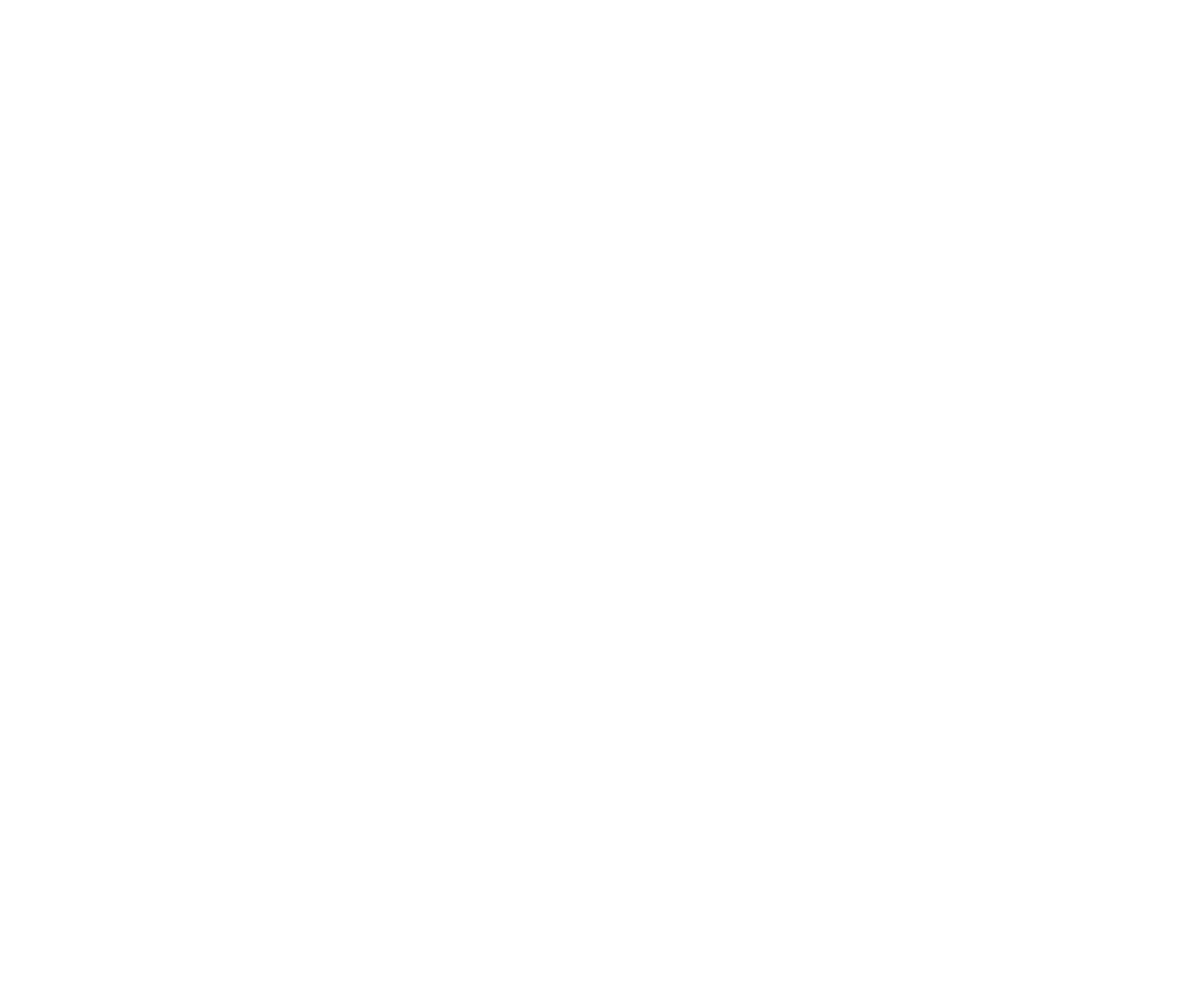
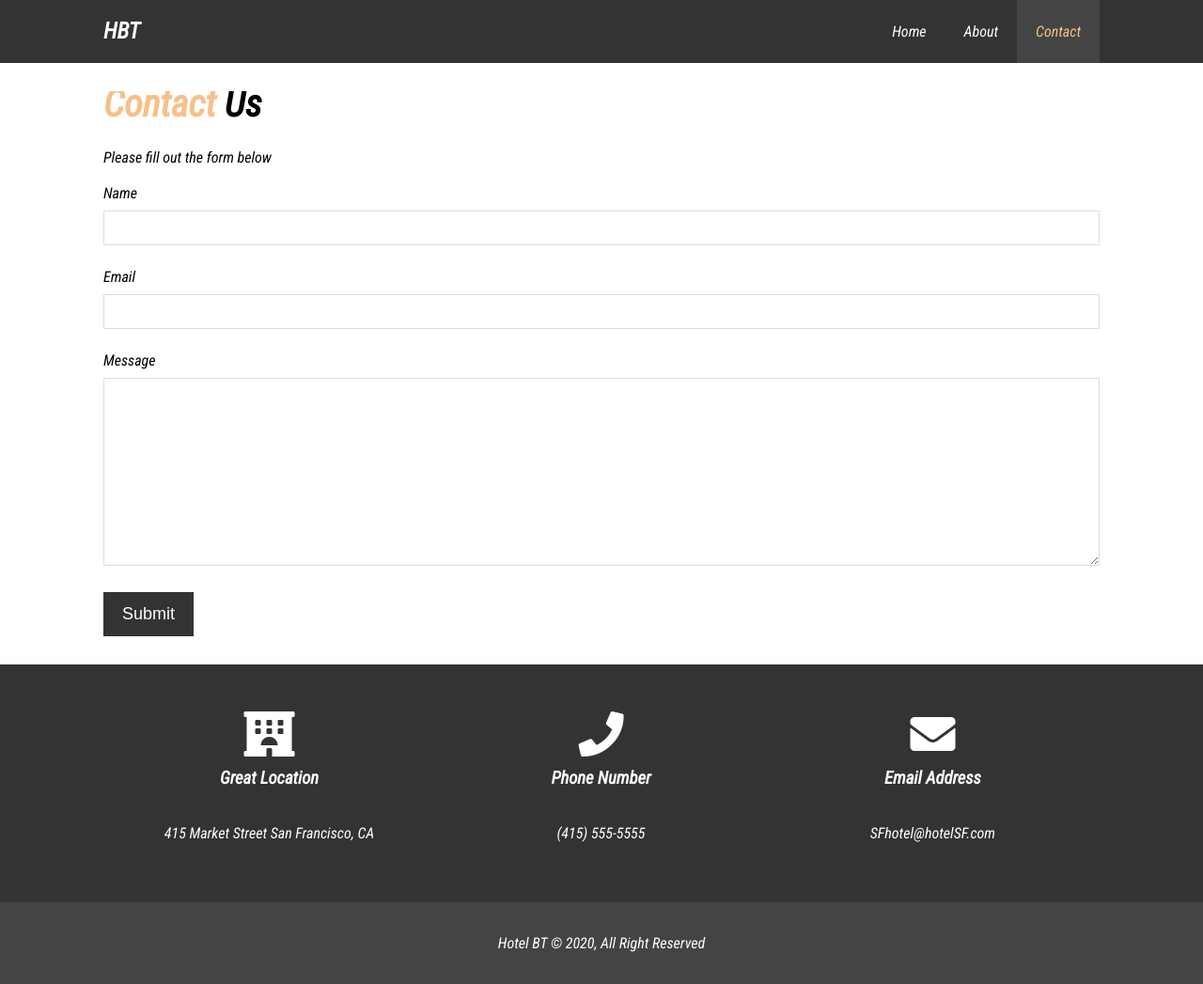
Before and after one commit to BGM6/Hotel-Website, a plain HTML site: page contact.html in a window 1280 px wide. Shown: the whole page at 94% size. Before the commit the page ends 800 px from the top, so only its background shows below. Drawn offline with Linux system fonts and the light colour scheme.

Commit message:
finished project

```diff
--- a/contact.html
+++ b/contact.html
@@ -0,0 +1,83 @@
+<!doctype html>
+<html lang="en">
+<head>
+    <meta charset="UTF-8">
+    <meta name="viewport"
+          content="width=device-width, user-scalable=no, initial-scale=1.0, maximum-scale=1.0, minimum-scale=1.0">
+    <meta http-equiv="X-UA-Compatible" content="ie=edge">
+    <meta name="description" content="Welcome to the most best hotel ever">
+    <meta name="keywords" content="hotel, best hotel, sf hotel">
+    <link rel="stylesheet" href="css/style.css">
+    <link rel="preconnect" href="https://fonts.gstatic.com">
+    <link href="https://fonts.googleapis.com/css2?family=Roboto+Condensed:ital@1&display=swap" rel="stylesheet">
+    <link rel="stylesheet" href="https://use.fontawesome.com/releases/v5.15.1/css/all.css"
+          integrity="sha384-vp86vTRFVJgpjF9jiIGPEEqYqlDwgyBgEF109VFjmqGmIY/Y4HV4d3Gp2irVfcrp" crossorigin="anonymous">
+    <title>Contact</title>
+</head>
+<body>
+<header>
+    <nav id="navbar">
+        <div class="container">
+            <h1 class="logo"><a href="index.html">HBT</a></h1>
+            <ul>
+                <li><a href="index.html">Home</a></li>
+                <li><a href="about.html">About</a></li>
+                <li><a class="current" href="contact.html">Contact</a></li>
+            </ul>
+        </div>
+    </nav>
+
+</header>
+
+<section id="contact-form" class="py-3">
+    <div class="container">
+        <h1 class="l-heading "><span class="text-primary">Contact</span> Us</h1>
+        <p>Please fill out the form below</p>
+        <form action="process.php">
+            <div class="form-group">
+                <label for="name">Name</label>
+                <input type="text" name="name" id="name">
+            </div>
+
+            <div class="form-group">
+                <label for="email">Email</label>
+                <input type="email" name="email" id="email">
+            </div>
+
+            <div class="form-group">
+                <label for="message">Message</label>
+                <textarea name="message" id="message"></textarea>
+
+            </div>
+            <button type="submit" class="btn">Submit</button>
+
+        </form>
+    </div>
+</section>
+
+<section id="contact-info" class="bg-dark">
+    <div class="container">
+
+        <div class="box">
+            <i class="fas fa-hotel fa-3x"></i>
+            <h3>Great Location</h3>
+            <p>415 Market Street San Francisco, CA</p>
+        </div>
+        <div class="box">
+            <i class="fas fa-phone fa-3x"></i>
+            <h3>Phone Number</h3>
+            <p>(415) 555-5555</p>
+        </div>
+        <div class="box">
+            <i class="fas fa-envelope fa-3x"></i>
+            <h3>Email Address</h3>
+            <p>SFhotel@hotelSF.com</p>
+        </div>
+
+    </div>
+</section>
+<footer id="main-footer">
+    <p>Hotel BT &copy; 2020, All Right Reserved</p>
+</footer>
+</body>
+</html>
--- a/css/style.css
+++ b/css/style.css
@@ -224,8 +224,7 @@ p {
 /*Testimonials*/
 #testimonials {
     height: 600px;
-    background: url('../img/test-bg.jpg') no-repeat
-    center center/cover;
+    background: url('../img/test-bg.jpg') no-repeat center center/cover;
     padding-top: 100px;
 }
 
@@ -241,6 +240,7 @@ p {
     border-radius: 5px;
     opacity: 0.9;
 }
+
 #testimonials .testimonial img {
     width: 100px;
     float: left;
@@ -248,6 +248,32 @@ p {
     border-radius: 50%;
 }
 
+
+/*Contact Form*/
+#contact-form .form-group {
+    margin-bottom: 20px;
+}
+
+#contact-form label {
+    display: block;
+    margin-bottom: 5px;
+}
+
+#contact-form input,
+#contact-form textarea {
+    width: 100%;
+    padding: 10px;
+    border: 1px #ddd solid;
+}
+#contact-form textarea {
+    height: 200px;
+}
+
+#contact-form input:focus,
+#contact-form textarea:focus {
+    outline: none;
+    border-color: #f7c08a;
+}
 /*Footer*/
 
 #main-footer {
```
Also changed, not shown: Notes-CSS-HTML.txt.
